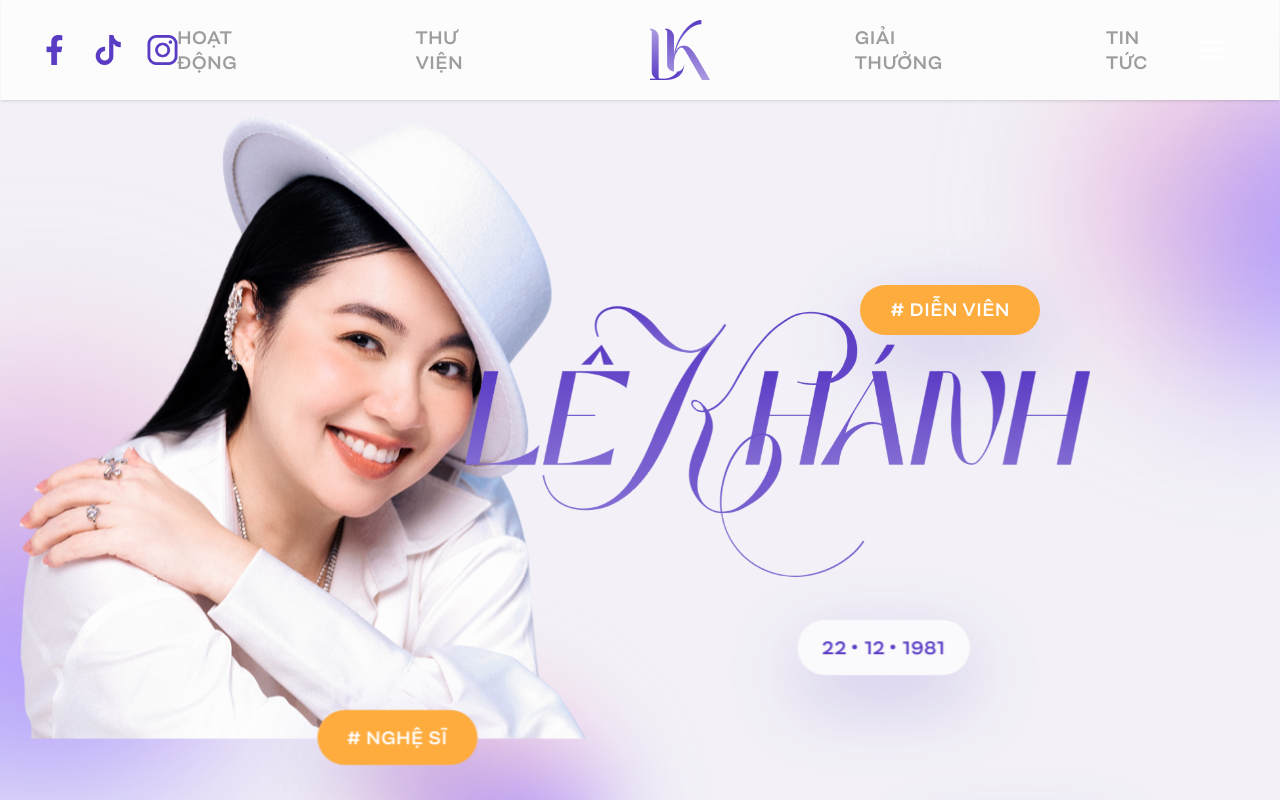
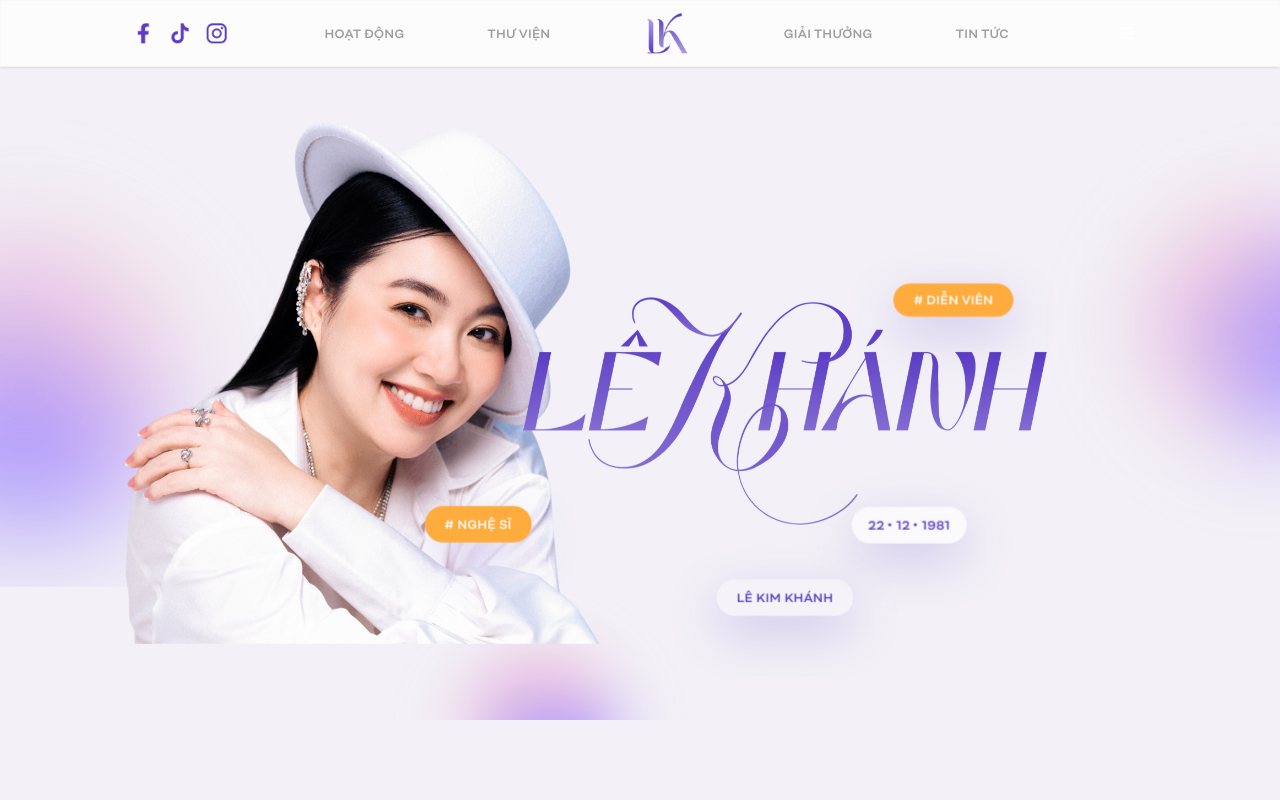
Before and after one commit to ThaoNguyen151/LKK_Web_FE, a React (Vite) app: page / in a window 1280 px wide. Built offline with nearby package versions, Linux system fonts and the light colour scheme; no server answers.

Commit message:
feat: update

```diff
--- a/src/pages/Home.jsx
+++ b/src/pages/Home.jsx
@@ -1,3 +1,4 @@
+import { useEffect, useState } from 'react'
 import imageHome1 from '@assets/image_home_1.png'
 import imageHome2 from '@assets/image_home_2.png'
 import imageHome4 from '@assets/image_home_4.png'
@@ -28,7 +29,38 @@ const CUP_LHP_TRANSLATE_Y = -10
 
 const CUP_HTV_TRANSLATE_Y = 170
 
-const APP_ZOOM = 1.25
+const DESIGN_WIDTH = 1536
+const DESIGN_HEIGHT = 864
+
+function useViewportScale() {
+  const getScale = () => {
+    if (typeof window === 'undefined') {
+      return 1
+    }
+
+    return Math.min(
+      window.innerWidth / DESIGN_WIDTH,
+      window.innerHeight / DESIGN_HEIGHT
+    )
+  }
+
+  const [scale, setScale] = useState(getScale)
+
+  useEffect(() => {
+    const handleResize = () => {
+      setScale(getScale())
+    }
+
+    handleResize()
+    window.addEventListener('resize', handleResize)
+
+    return () => {
+      window.removeEventListener('resize', handleResize)
+    }
+  }, [])
+
+  return scale
+}
 
 const SOCIAL_DATA = [
   {
@@ -72,14 +104,16 @@ const FANPAGE_DATA = [
 ]
 
 export function Home() {
+  const viewportScale = useViewportScale()
+
   return (
-    <div className="h-dvh overflow-hidden bg-brand-soft">
+    <div className="relative h-dvh overflow-hidden bg-brand-soft">
       <div
-        className="origin-top-left"
+        className="absolute top-0 left-1/2 origin-top"
         style={{
-          width: `calc(100vw / ${APP_ZOOM})`,
-          height: `calc(100dvh / ${APP_ZOOM})`,
-          transform: `scale(${APP_ZOOM})`,
+          width: DESIGN_WIDTH,
+          height: DESIGN_HEIGHT,
+          transform: `translateX(-50%) scale(${viewportScale})`,
         }}
       >
         <div className="h-full snap-y snap-mandatory overflow-y-scroll scroll-smooth bg-brand-soft">
```
